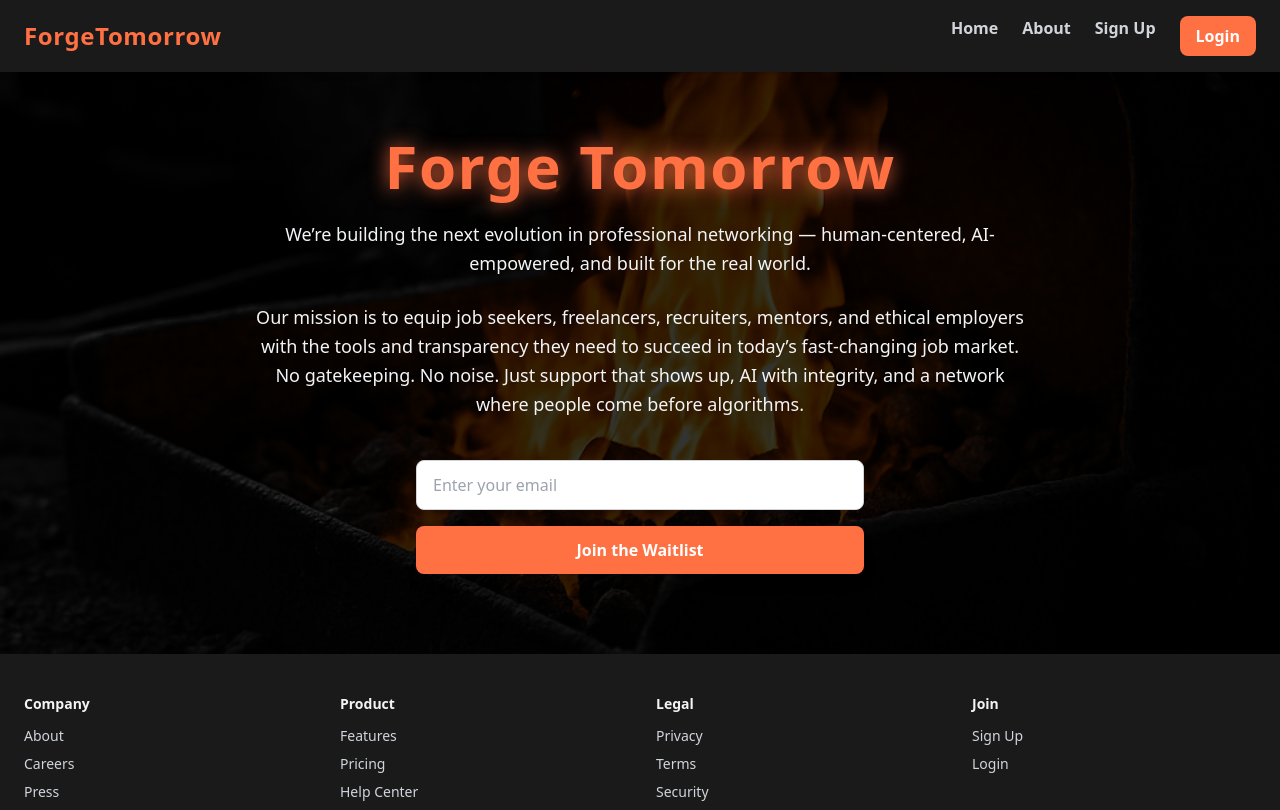
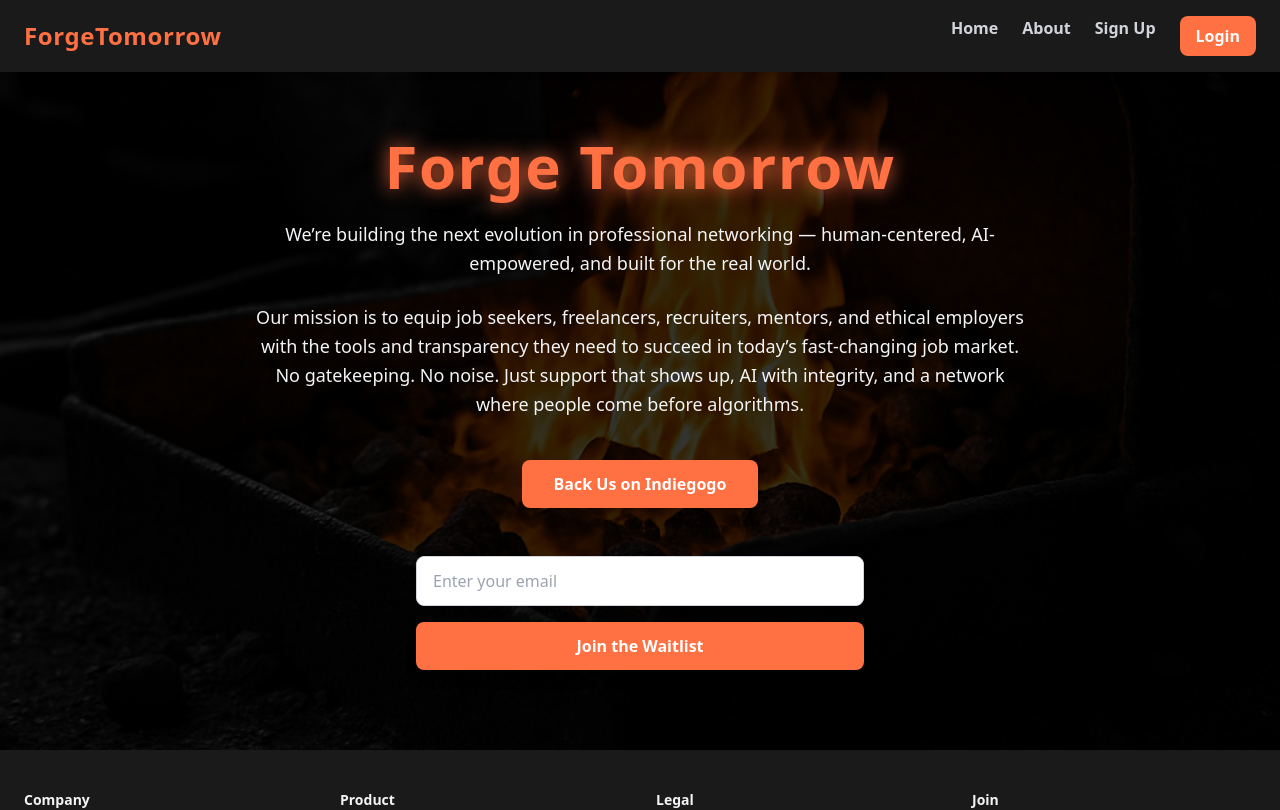
Before and after one commit to ObywanKenoby309/forgetomorrow, a Next.js app: page / in a window 1280 px wide. Shown: the top 810 px of the page. Built offline with nearby package versions, Linux system fonts and the light colour scheme.

Commit message:
Updated main page with Indiegogo link

```diff
--- a/pages/coaching-dashboard.js
+++ b/pages/coaching-dashboard.js
@@ -100,11 +100,11 @@ export default function CoachingDashboardPage() {
       activeNav="overview" // <- ensures default title "Your Coaching Dashboard"
       headerDescription="Track client progress, manage sessions, and review feedback — all in one place."
       right={<CoachingRightColumn />}
-      // optional: control which sidebar sections start open
       sidebarInitialOpen={{ coaching: true, seeker: false }}
     >
       {/* Center column content */}
-      <div style={{ display: 'grid', gap: 16, maxWidth: 860 }}>
+      {/* CHANGED: remove maxWidth cap so center column can use full width */}
+      <div style={{ display: 'grid', gap: 16, width: '100%' }}>
         {/* Today (KPI strip + sessions list) */}
         <Section title="Today">
           <div style={{ display: 'grid', gridTemplateColumns: 'repeat(3, minmax(0, 1fr))', gap: 12, marginBottom: 12 }}>
--- a/pages/dashboard/coaching/clients.js
+++ b/pages/dashboard/coaching/clients.js
@@ -43,7 +43,8 @@ export default function CoachingClientsPage() {
       sidebarInitialOpen={{ coaching: true, seeker: false }}
     >
       {/* Center column content */}
-      <div style={{ display: 'grid', gap: 16, maxWidth: 860 }}>
+      {/* CHANGED: remove maxWidth cap so center column can use full width */}
+      <div style={{ display: 'grid', gap: 16, width: '100%' }}>
         {/* Filters */}
         <section style={sectionStyle}>
           <div style={{ display: 'grid', gridTemplateColumns: '1fr 180px 160px', gap: 12 }}>
--- a/pages/dashboard/coaching/feedback.js
+++ b/pages/dashboard/coaching/feedback.js
@@ -47,7 +47,8 @@ export default function CoachingFeedbackDashboardPage() {
       sidebarInitialOpen={{ coaching: true, seeker: false }}
     >
       {/* Center column content */}
-      <div style={{ display: 'grid', gap: 16, maxWidth: 860 }}>
+      {/* CHANGED: remove maxWidth cap so center column can use full width */}
+      <div style={{ display: 'grid', gap: 16, width: '100%' }}>
         {/* Header + Shareable link */}
         <section style={section}>
           <div style={{ display: 'grid', gridTemplateColumns: '1fr auto', gap: 12, alignItems: 'center' }}>
--- a/pages/dashboard/coaching/resources.js
+++ b/pages/dashboard/coaching/resources.js
@@ -42,7 +42,8 @@ export default function CoachingResourcesPage() {
       sidebarInitialOpen={{ coaching: true, seeker: false }}
     >
       {/* Center column content */}
-      <div style={{ display: 'grid', gap: 16, maxWidth: 860 }}>
+      {/* CHANGED: remove maxWidth cap so center column can use full width */}
+      <div style={{ display: 'grid', gap: 16, width: '100%' }}>
         {/* Top cards linking to anchors and newsletter */}
         <section
           style={{
--- a/pages/dashboard/coaching/sessions.js
+++ b/pages/dashboard/coaching/sessions.js
@@ -191,7 +191,8 @@ export default function CoachingSessionsPage() {
       sidebarInitialOpen={{ coaching: true, seeker: false }}
     >
       {/* Center column content */}
-      <div style={{ display: 'grid', gap: 16, maxWidth: 860 }}>
+      {/* CHANGED: remove maxWidth cap so center column can use full width */}
+      <div style={{ display: 'grid', gap: 16, width: '100%' }}>
         {/* Filters + actions */}
         <section
           style={{
--- a/pages/index.js
+++ b/pages/index.js
@@ -80,6 +80,18 @@ export default function Home() {
           people come before algorithms.
         </p>
 
+        {/* Crowdfunding Link */}
+        <div className="mb-12">
+          <a
+            href="https://igg.me/at/forgetmrw/x/38735450#/"
+            target="_blank"
+            rel="noopener noreferrer"
+            className="inline-block bg-[#FF7043] hover:bg-[#F4511E] text-white font-bold px-8 py-3 rounded-lg shadow-lg transition-colors duration-300"
+          >
+            Back Us on Indiegogo
+          </a>
+        </div>
+
         <form
           onSubmit={sendWaitlistEmail}
           className="max-w-md w-full mx-auto flex flex-col gap-4"
```
